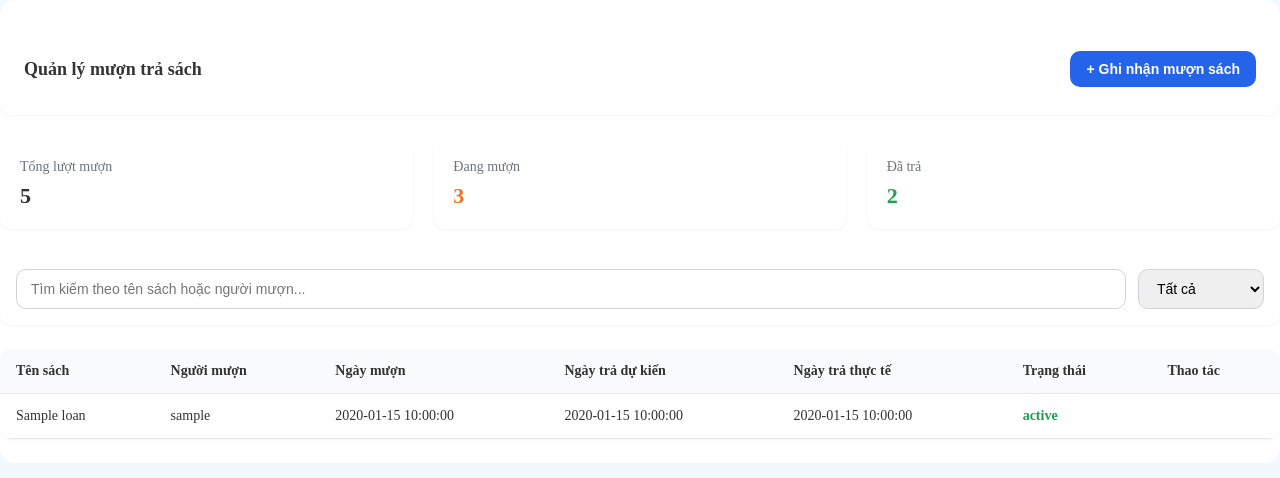
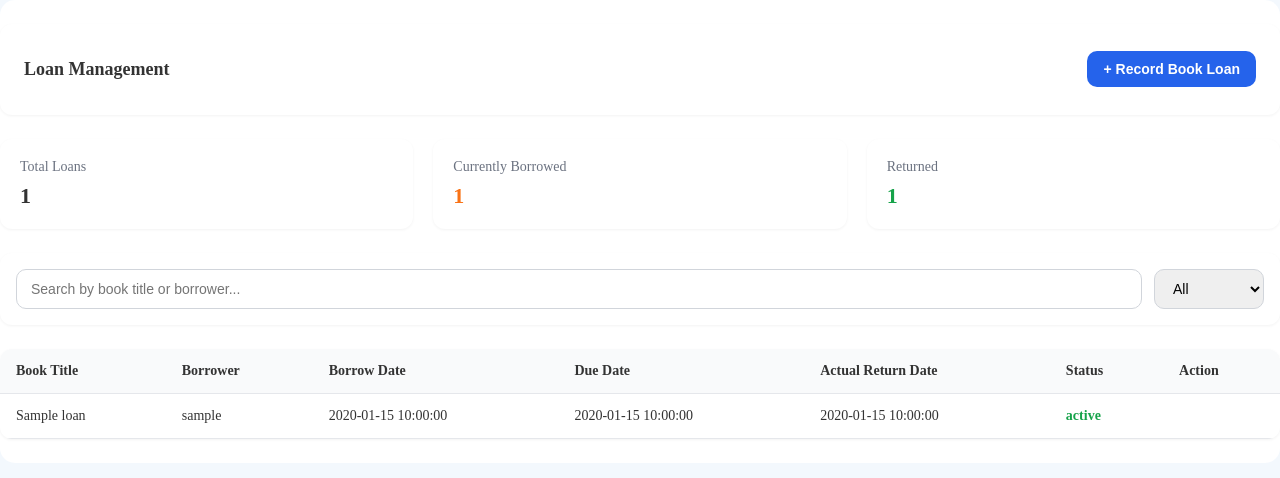
Before and after one commit to hovansang113/Library-management-system, a PHP site: template PHPMVCFramework/view/admin/loanMangement.php in a window 1280 px wide. Shown: the top 478 px of the page. Run offline with PHP 8.4, Linux system fonts and the light colour scheme; the template is opened without the code that fills it: most values are stand-ins (such as "Sample title", 1, 10 or a date in 2020).

Commit message:
fix error display

```diff
--- a/PHPMVCFramework/view/admin/loanMangement.php
+++ b/PHPMVCFramework/view/admin/loanMangement.php
@@ -4,38 +4,38 @@
 <head>
     <meta charset="UTF-8">
     <meta name="viewport" content="width=device-width, initial-scale=1.0">
-    <title>Loan</title>
+    <title>Loan Management</title>
     <link rel="stylesheet" href="/css/admin/loanManagement.css">
 </head>
 
 <body>
     <div class="main">
         <div class="top">
-            <h2>Quản lý mượn trả sách</h2>
-            <button class="btn-primary">+ Ghi nhận mượn sách</button>
+            <h2>Loan Management</h2>
+            <button id="recordLoanBtn" class="btn-primary">+ Record Book Loan</button>
         </div>
 
         <div class="stats">
             <div class="stat-card">
-                <div class="stat-title">Tổng lượt mượn</div>
-                <div class="stat-value">5</div>
+                <div class="stat-title">Total Loans</div>
+                <div class="stat-value"><?= $totalLoans ?? 0 ?></div>
             </div>
             <div class="stat-card">
-                <div class="stat-title">Đang mượn</div>
-                <div class="stat-value orange">3</div>
+                <div class="stat-title">Currently Borrowed</div>
+                <div class="stat-value orange"><?= $borrowedCount ?? 0 ?></div>
             </div>
             <div class="stat-card">
-                <div class="stat-title">Đã trả</div>
-                <div class="stat-value green">2</div>
+                <div class="stat-title">Returned</div>
+                <div class="stat-value green"><?= $returnedCount ?? 0 ?></div>
             </div>
         </div>
 
         <div class="search-box">
-            <input type="text"  id="searchInput" placeholder="Tìm kiếm theo tên sách hoặc người mượn..." />
+            <input type="text" id="searchInput" placeholder="Search by book title or borrower..." />
             <select id="statusFilter">
-                <option value="">Tất cả</option>
-                <option value="Borrowed">Đang mượn</option>
-                <option value="Returned">Đã trả</option>
+                <option value="">All</option>
+                <option value="Borrowed">Borrowed</option>
+                <option value="Returned">Returned</option>
             </select>
         </div>
 
@@ -44,29 +44,30 @@
             <table>
                 <thead>
                     <tr>
-                        <th>Tên sách</th>
-                        <th>Người mượn</th>
-                        <th>Ngày mượn</th>
-                        <th>Ngày trả dự kiến</th>
-                        <th>Ngày trả thực tế</th>
-                        <th>Trạng thái</th>
-                        <th>Thao tác</th>
+                        <th>Book Title</th>
+                        <th>Borrower</th>
+                        <th>Borrow Date</th>
+                        <th>Due Date</th>
+                        <th>Actual Return Date</th>
+                        <th>Status</th>
+                        <th>Action</th>
                     </tr>
                 </thead>
                 <tbody id="loanTable">
+                    <?php if (!empty($loans)): ?>
                         <?php foreach ($loans as $loan): ?>
                             <tr>
-                            <td><?= $loan['Title'] ?></td>
-                            <td><?= $loan['UserName'] ?></td>
-                            <td><?= $loan['BorrowDate'] ?></td>
-                            <td><?= $loan['DueDate'] ?></td>
-                            <td><?= $loan['ReturnDate'] ?? 'null' ?></td>
-                            <td id="status" class="status" style="color: <?= $loan['Status'] === 'Borrowed' ? 'red' : '#16a34a' ?>; font-weight: bold;">
-                                <?= $loan['Status'] ?>
+                                <td><?= htmlspecialchars($loan['Title']) ?></td>
+                                <td><?= htmlspecialchars($loan['UserName']) ?></td>
+                                <td><?= htmlspecialchars($loan['BorrowDate']) ?></td>
+                                <td><?= htmlspecialchars($loan['DueDate']) ?></td>
+                                <td><?= htmlspecialchars($loan['ReturnDate'] ?? 'N/A') ?></td>
+                                <td class="status" style="color: <?= $loan['Status'] === 'Borrowed' ? '#f97316' : '#16a34a' ?>; font-weight: bold;">
+                                    <?= htmlspecialchars($loan['Status']) ?>
                                 </td>
                                 <td>
                                     <?php if ($loan['Status'] === 'Borrowed'): ?>
-                                    <form action="/admin/loan/Return" method="POST" onsubmit="return confirm('Xác nhận trả sách?');">
+                                        <form action="/admin/loan/Return" method="POST" onsubmit="return confirm('Confirm book return?');">
                                             <input type="hidden" name="loan_id" value="<?= $loan['LoanID'] ?>">
                                             <button type="submit" class="return" style="cursor: pointer;">Return</button>
                                         </form>
@@ -74,6 +75,11 @@
                                 </td>
                             </tr>
                         <?php endforeach; ?>
+                    <?php else: ?>
+                        <tr>
+                            <td colspan="7" style="text-align: center;">No loan records found.</td>
+                        </tr>
+                    <?php endif; ?>
                 </tbody>
             </table>
         </div>
@@ -81,8 +87,8 @@
     </div>
     <div class="overlay"></div>
 
-    <form action="/admin/loan/Store" method="POST" >
-        <div class="modal" style="display:none" >
+    <div class="modal" style="display:none">
+        <form action="/admin/loan/Store" method="POST">
             <div>
                 <div class="modal-header">
                     <h3>Record Book Borrowing</h3>
@@ -91,26 +97,29 @@
 
                 <div class="form-group">
                     <label>Select Member *</label>
-                    <select name="user_id">
+                    <select name="user_id" required>
                         <option value="">-- Select member --</option>
+                        <?php if (!empty($members)): ?>
                             <?php foreach ($members as $member): ?>
                                 <option value="<?= $member['MemberID'] ?>">
                                     <?= htmlspecialchars($member['UserName']) ?>
                                 </option>
                             <?php endforeach; ?>
+                        <?php endif; ?>
                     </select>
                 </div>
 
                 <div class="form-group">
                     <label>Select Book *</label>
-                    <select name="book_id">
+                    <select name="book_id" required>
                         <option value="">-- Select book --</option>
-
+                        <?php if (!empty($books)): ?>
                             <?php foreach ($books as $book): ?>
                                 <option value="<?= $book['BookID'] ?>">
                                     <?= htmlspecialchars($book['Title']) ?>
                                 </option>
                             <?php endforeach; ?>
+                        <?php endif; ?>
                     </select>
                 </div>
 
@@ -125,14 +134,97 @@
                 </div>
 
                 <div class="actions">
-                    <button class="btn-primary">Confirm Borrowing</button>
-                    <button class="btn-secondary">Cancel</button>
+                    <button type="submit" class="btn-primary">Confirm Borrowing</button>
+                    <button type="button" class="btn-secondary" id="cancelModalBtn">Cancel</button>
                 </div>
             </div>
         </form>
     </div>
 
-    <script src="/js/admin/loanManagement.js"></script>
+    <script>
+        document.addEventListener('DOMContentLoaded', function() {
+            // Modal handling
+            const recordLoanBtn = document.getElementById('recordLoanBtn');
+            const modal = document.querySelector('.modal');
+            const overlay = document.querySelector('.overlay');
+            const closeModalBtn = document.querySelector('.modal .close');
+            const cancelBtn = document.getElementById('cancelModalBtn');
+
+            function openModal() {
+                if (modal && overlay) {
+                    modal.style.display = 'block';
+                    overlay.style.display = 'block';
+                }
+            }
+
+            function closeModal() {
+                if (modal && overlay) {
+                    modal.style.display = 'none';
+                    overlay.style.display = 'none';
+                }
+            }
+
+            if (recordLoanBtn) recordLoanBtn.addEventListener('click', openModal);
+            if (closeModalBtn) closeModalBtn.addEventListener('click', closeModal);
+            if (cancelBtn) cancelBtn.addEventListener('click', closeModal);
+            if (overlay) overlay.addEventListener('click', closeModal);
+
+            // Table filtering
+            const searchInput = document.getElementById('searchInput');
+            const statusFilter = document.getElementById('statusFilter');
+            const loanTableBody = document.getElementById('loanTable');
+
+            if (searchInput && statusFilter && loanTableBody) {
+                const tableRows = loanTableBody.getElementsByTagName('tr');
+
+                function filterTable() {
+                    const searchText = searchInput.value.toLowerCase();
+                    const statusValue = statusFilter.value;
+                    let visibleRows = 0;
+
+                    for (let i = 0; i < tableRows.length; i++) {
+                        const row = tableRows[i];
+                        // Check if it's a data row (has cells)
+                        if (row.cells.length > 1) {
+                            const bookTitle = row.cells[0].textContent.toLowerCase();
+                            const borrower = row.cells[1].textContent.toLowerCase();
+                            const status = row.cells[5].textContent.trim();
+
+                            const textMatch = bookTitle.includes(searchText) || borrower.includes(searchText);
+                            const statusMatch = (statusValue === '' || status === statusValue);
+
+                            if (textMatch && statusMatch) {
+                                row.style.display = '';
+                                visibleRows++;
+                            } else {
+                                row.style.display = 'none';
+                            }
+                        }
+                    }
+
+                    // Handle "No results" message
+                    const noResultsRow = document.getElementById('no-results-row');
+                    if (visibleRows === 0 && tableRows.length > 0 && tableRows[0].cells.length > 1) {
+                        if (!noResultsRow) {
+                            const newRow = loanTableBody.insertRow();
+                            newRow.id = 'no-results-row';
+                            const cell = newRow.insertCell();
+                            cell.colSpan = 7;
+                            cell.style.textAlign = 'center';
+                            cell.textContent = 'No matching records found.';
+                        }
+                    } else {
+                        if (noResultsRow) {
+                            noResultsRow.remove();
+                        }
+                    }
+                }
+
+                searchInput.addEventListener('keyup', filterTable);
+                statusFilter.addEventListener('change', filterTable);
+            }
+        });
+    </script>
 </body>
 
 
```
Lines whose indentation alone changed are shown as unchanged.
